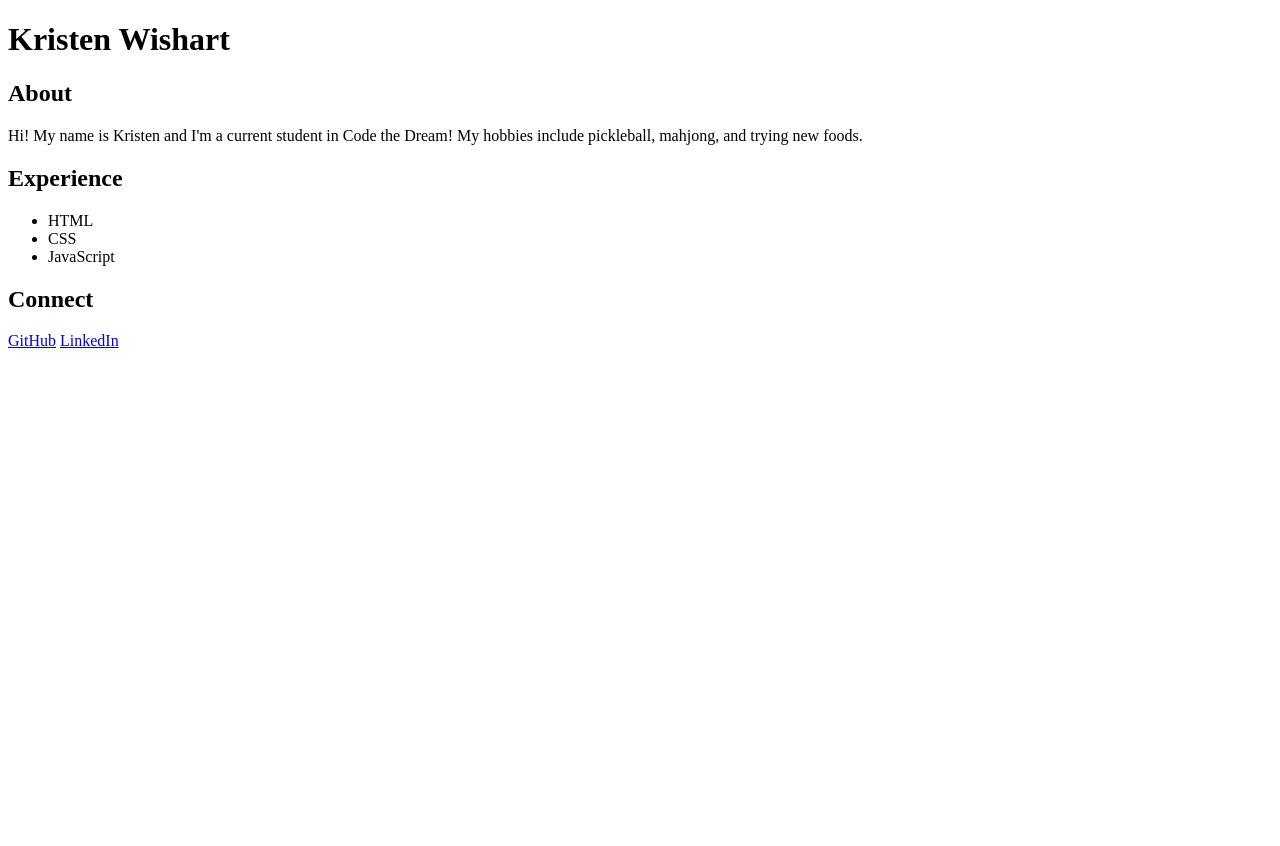
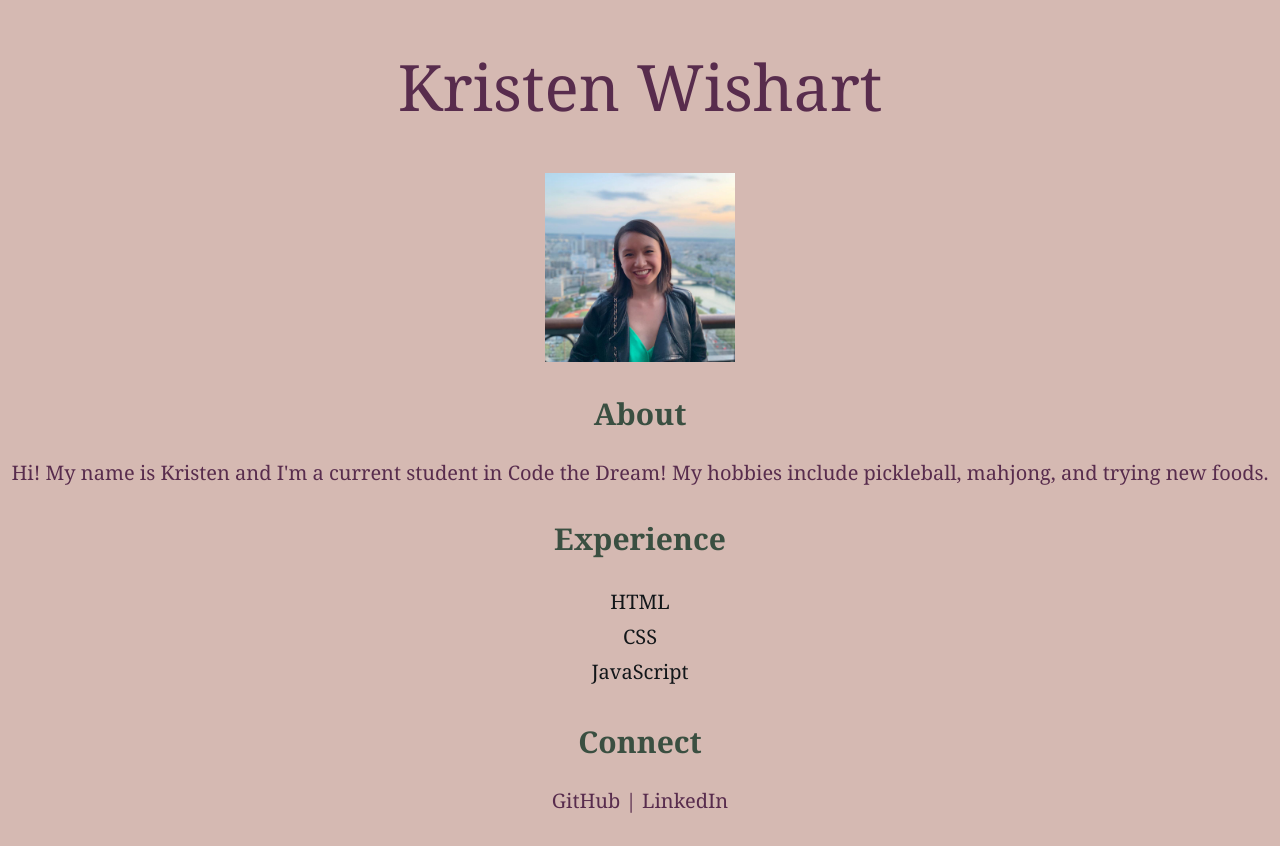
Before and after one commit to kwishart24/kristen-wishart-luna-portfolio, a plain HTML site: page index.html in a window 1280 px wide. Before the commit the page ends 800 px from the top, so only its background shows below. Drawn offline with Linux system fonts and the light colour scheme.

Commit message:
styling added

```diff
--- /dev/null
+++ b/css/index.css
@@ -0,0 +1,50 @@
+body {
+  background-color: #d5b9b2;
+  color: #121619;
+  font-family: Georgia, "Times New Roman", Times, serif;
+}
+
+h1 {
+  text-align: center;
+  color: #582c4d;
+  font-size: 4rem;
+  font-weight: 500;
+}
+
+img {
+  margin: auto;
+  max-width: 15%;
+}
+
+section {
+  margin: 2rem auto;
+  padding: 0;
+  text-align: center;
+  font-size: 1.25rem;
+}
+
+h2 {
+  font-weight: 900;
+  color: #3a4f41;
+}
+
+p {
+  display: inline;
+  color: #582c4d;
+}
+
+#experience ul {
+  list-style-type: none;
+  line-height: 1.75;
+  padding-left: 0;
+}
+
+#connect a {
+  list-style: none;
+  text-decoration: none;
+  color: #582c4d;
+}
+
+#connect a:hover {
+  color: #a26769;
+}
--- a/index.html
+++ b/index.html
@@ -4,17 +4,19 @@
     <title>Kristen Wishart - Portfolio</title>
     <meta charset="UTF-8" />
     <meta name="viewport" content="width=device-width, initial-scale=1.0" />
+    <link rel="stylesheet" href="css/index.css" />
   </head>
   <body>
     <h1>Kristen Wishart</h1>
-    <section id="About">
+    <section id="about">
+      <img src="images/Facebook Profile Pic.jpg" />
       <h2>About</h2>
       <p>
         Hi! My name is Kristen and I'm a current student in Code the Dream! My
         hobbies include pickleball, mahjong, and trying new foods.
       </p>
     </section>
-    <section id="Experience">
+    <section id="experience">
       <h2>Experience</h2>
       <ul>
         <li>HTML</li>
@@ -24,8 +26,9 @@
     </section>
     <section id="connect">
       <h2>Connect</h2>
-      <a href="https://github.com/kwishart24">GitHub</a>
-      <a href="www.linkedin.com/in/kristen-wishart">LinkedIn</a>
+      <a href="https://github.com/kwishart24" target="_blank">GitHub</a>
+      <p>|</p>
+      <a href="www.linkedin.com/in/kristen-wishart" target="_blank">LinkedIn</a>
     </section>
   </body>
 </html>
```
Also changed, not shown: images/Facebook Profile Pic.jpg (added).
